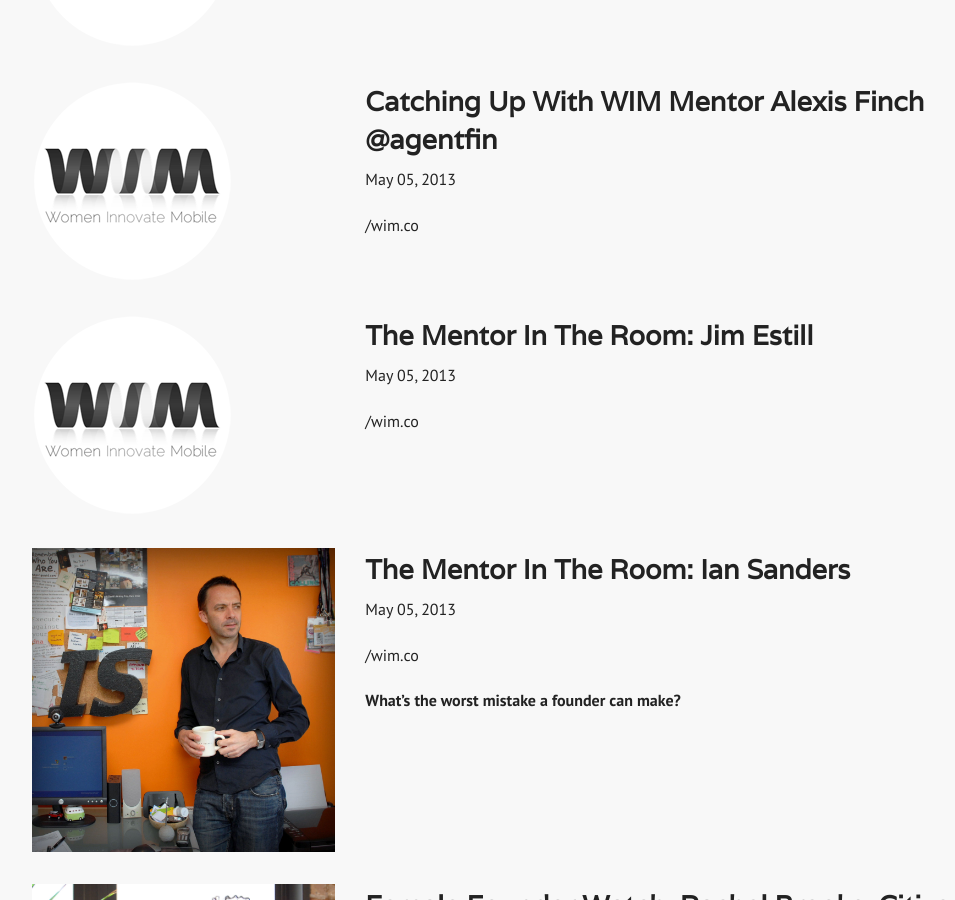
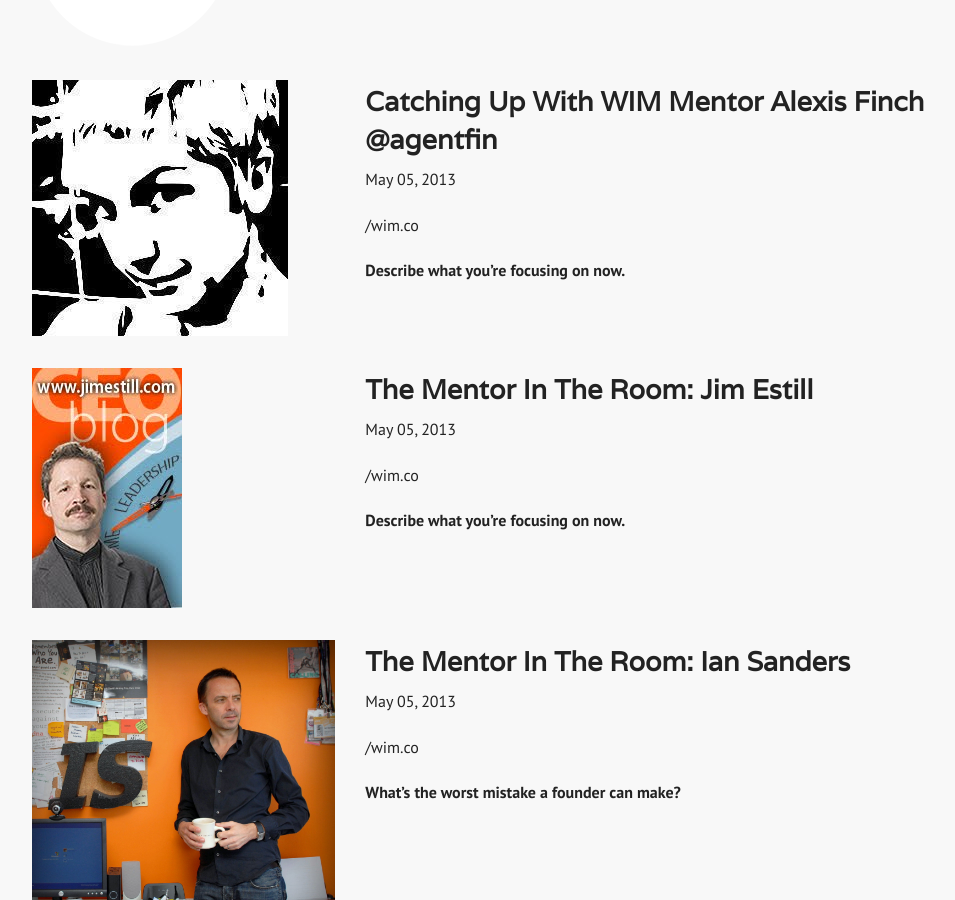
Before and after one commit to skyfaerie/wim.co, a Jekyll site: the page built from blog/index.html, in a window 1280 px wide and 900 px high, scrolled down 1673 px. Shown: the whole window, without its empty margins (123-1078 px from the left). Built offline with Jekyll 4.4.1, drawn with Linux system fonts in a browser that asks for light colours; some web fonts are replaced; part of the change alters nothing that is shown.

```diff
--- a/_posts/2013/may/2013-05-05-mentor-in-the-room-jim-estill.markdown
+++ b/_posts/2013/may/2013-05-05-mentor-in-the-room-jim-estill.markdown
@@ -2,6 +2,47 @@
 layout: post
 title:  "The Mentor In The Room: Jim Estill"
 date:   2013-05-05
-image:  placeholder.png
+image:  jimestill.jpg
 categories: ""
 ---
+
+**Describe what you're focusing on now.**
+
+I’m investing in early stage tech. And of course my [Time Leadership blog](http://www.jimestill.com/).
+
+
+**What's your greatest challenge?**
+
+Never enough time.
+
+
+**Game of Thrones or Top Chef?**
+
+I have no TV.
+
+
+**What's the biggest myth about starting a company?**
+
+That there is a new idea. Most of it is the implementation.
+
+
+**Back to the future. If you could go back in time, what tech would you invent?**
+
+The internet. And one good one to invent now is the battery that never (rarely) needs recharging.
+
+
+**One question entrepreneurs should be asking right now.**
+
+What is the best use of my time right now?
+
+
+**What's your favorite iPad App?**
+
+Bloomberg.
+
+**About Jim Estill:** Jim started a computer distribution company - EMJ Data from the trunk of his car in 1979. With a great team he built the company up to $350,000,000 in sales and sold to SYNNEX in Sept 2004. Jim became CEO of SYNNEX Canada until May 2009. Jim is now a partner in Canrock Ventures - an early stage active technology investment fund. Jim has a long had in interest in early stage technology businesses and was previously on the board of RIM (Blackberry) for 13 years.
+
+
+ ______________________________________________________
+
+This post was created by Raine Dalton, WIM’s editorial and community innovation intern. Raine is passionate about finding creative ways to empower women globally through tech. In addition to WIM, Raine has written, tweeted, and posted for the Global Banking Alliance for Women, WITNESS, and 90.7 WFUV News. You can find her work at [www.rainedalton.com](www.rainedalton.com) or get in touch with her through Twitter @rainedalton, or by emailing [raine@wim.co](mailto:raine@wim.co).
--- a/_posts/2013/may/2013-05-05-wim-mentor-alexis-finch-catch-up.markdown
+++ b/_posts/2013/may/2013-05-05-wim-mentor-alexis-finch-catch-up.markdown
@@ -2,6 +2,48 @@
 layout: post
 title:  "Catching Up With WIM Mentor Alexis Finch @agentfin"
 date:   2013-05-05
-image:  placeholder.png
+image:  alexisfinch.jpeg
 categories: ""
 ---
+
+**Describe what you're focusing on now.**
+
+Moving to NYC. BWAHAHAHH! I'm looking forward to hot summer nights on rooftops and in city parks…oh, and building my first web-app from soup to nuts.
+
+
+**What's your greatest challenge?**
+
+Remembering that if I spend all my time helping other people, I'll never have time to make anything myself. It's a fine balance, between keeping up connections and being an active part of the community, and actually finding time to create.
+
+
+**Game of Thrones or Top Chef?**
+
+99% Invisible, DecodeDC, Radiolab, This American Life, Snap Judgement and The Moth.
+
+
+**What's the biggest myth about starting a company?**
+
+It's not about the idea. The idea comes after you've found people you trust, people who inspire you, people who believe in you and who you believe in right back. That's what the really great ideas are born from. Facebook was a stupid "hot or not" site at the beginning. Twilio was built to book bike couriers to deliver resold concert tickets. The real ideas can only happen when you're not scared to share them, watch them be broken to bits and then rebuild the pieces into something actually awesome. It's like LEGOS. You don't go and lock away the first yellow and blue castle you build, do you?
+
+
+**Back to the future. If you could go back in time, what tech would you invent?**
+
+As in, what cool thing do I think is the raddest claim to fame? Pneumatic tube delivery systems are pretty rad.
+
+**One questions entrepreneurs should be asking right now.**
+
+Will my grandmother be proud of me for building this? Seriously. Just because you can get people to use something, just because you can make millions off it, doesn't mean you should. We've got the equivalent of entrepreneurs making napalm and then patting themselves on the back for all the profits they've generated. Not cool y'all.
+
+**What’s your favorite iPad App?**
+
+I don't have an iPad. But ":Shift" blends design and intrinsic game interaction in a way every app creator should take a serious look at.
+
+Oh. And I did this:
+
+[http://www.youtube.com/watch?v=d9Vg13RENK0](http://www.youtube.com/watch?v=d9Vg13RENK0)
+
+I really want to get to do more murals in other spaces designed to inspire. If all goes right, I'll be turning some of the snippets into T-Shirts as well!
+
+______________________________________________________
+
+This post was created by Raine Dalton, WIM’s editorial and community innovation intern. Raine is passionate about finding creative ways to empower women globally through tech. In addition to WIM, Raine has written, tweeted, and posted for the Global Banking Alliance for Women, WITNESS, and 90.7 WFUV News. You can find her work at [www.rainedalton.com](www.rainedalton.com) or get in touch with her through Twitter @rainedalton, or by emailing [raine@wim.co](mailto:raine@wim.co).
```
Also changed, not shown: img/blog/alexisfinch.jpeg (added), img/blog/jimestill.jpg (added).
